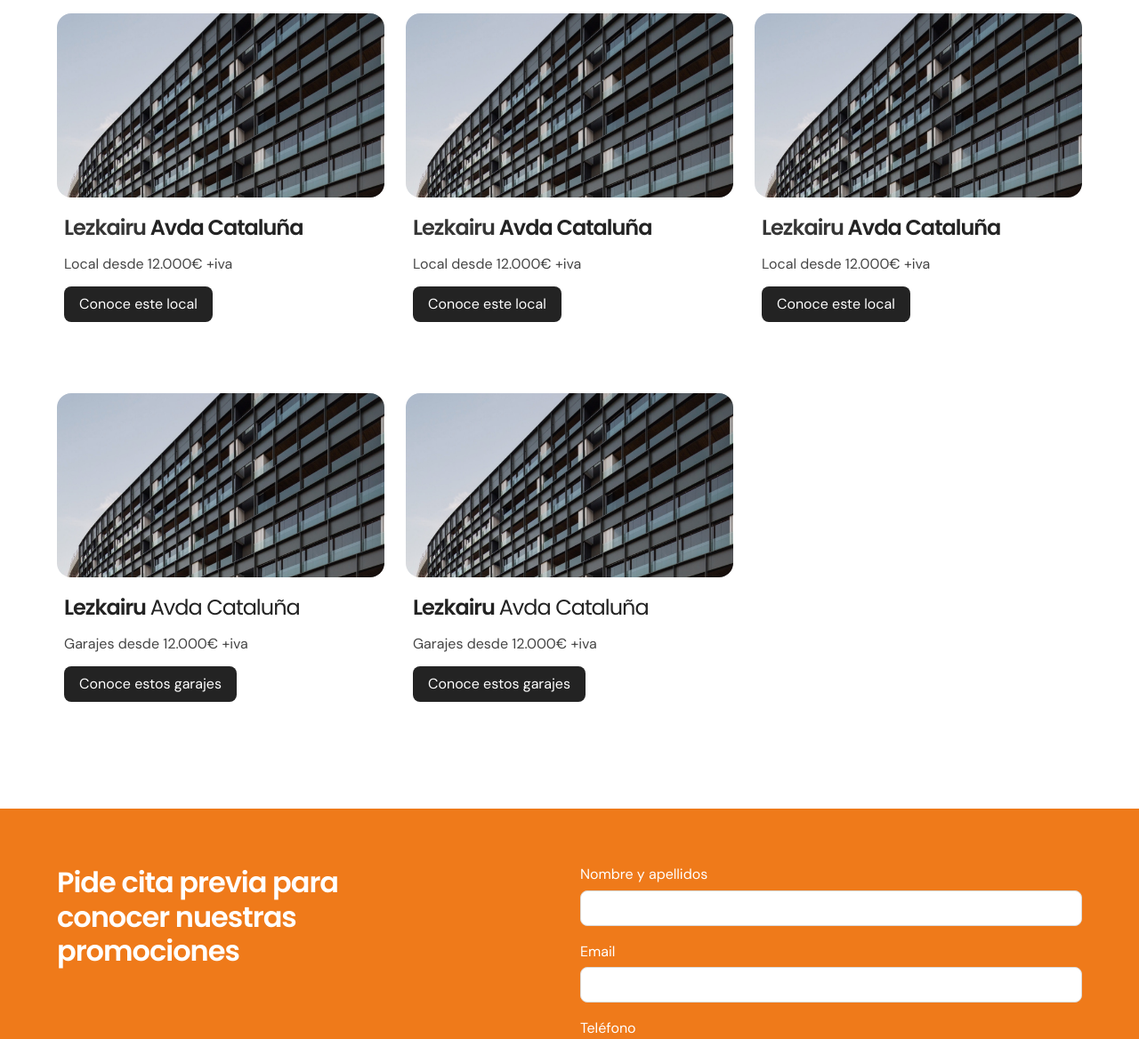
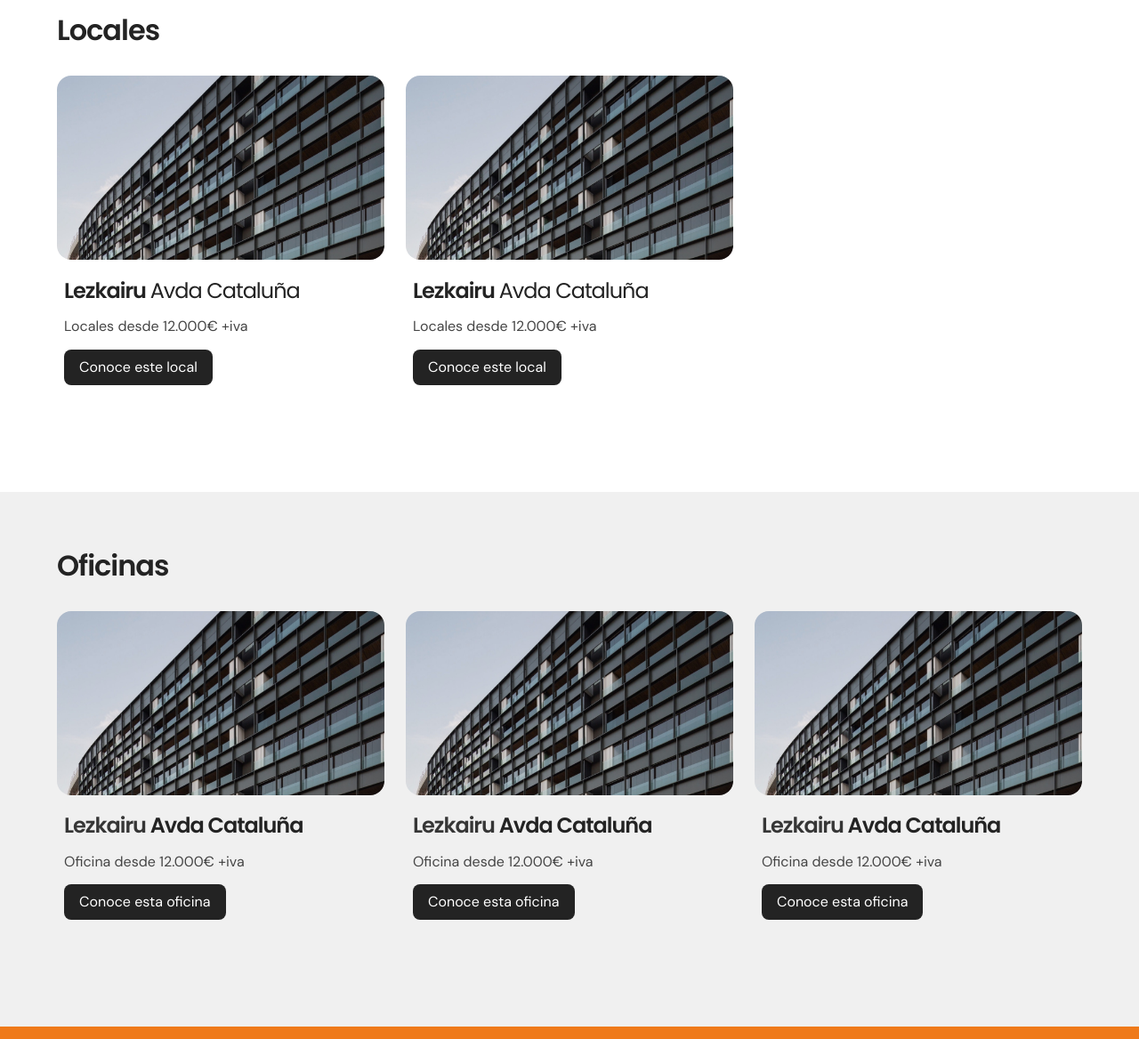
Before and after one commit to xabiangos-design/andia, a website: page locales.html in a window 1280 px wide. Shown: the part 215-1383 px from the top of the page at 89% size. Drawn offline with nearby package versions, Linux system fonts and the light colour scheme.

Commit message:
locales bien

```diff
--- a/locales.html
+++ b/locales.html
@@ -82,6 +82,54 @@
       </section>
       <section class="section aos-init aos-animate pt-0" data-aos="fade-up" data-aos-offset="2">
         <div class="container">
+          <div class="title-wrapper">
+            <h2>Locales</h2>
+          </div>
+            <div class="columns is-multiline">
+                <div class="column is-12-tablet is-4-desktop">
+                  <div class="card-promocion">
+                    <div class="pic-wrapper">
+                      <img src="images/pruebas.jpg" alt="Construcciones Andia" width="" height="">
+                    </div> <!-- video-wrapper -->
+                    <div class="card-copy">
+                      <h3>Lezkairu <span class="title-light">Avda Cataluña</span></h3>
+                      <p>
+                        Locales desde 12.000€ +iva
+                      </p>
+                      <p>
+                        <a class="button is-dark" href="vivienda.html" title="Conoce esta promoción">
+                          Conoce este local
+                        </a>
+                      </p>
+                    </div>
+                  </div><!-- card-promocion -->
+                </div><!-- column -->
+                <div class="column is-12-tablet is-4-desktop">
+                  <div class="card-promocion">
+                    <div class="pic-wrapper">
+                      <img src="images/pruebas.jpg" alt="Construcciones Andia" width="" height="">
+                    </div> <!-- video-wrapper -->
+                    <div class="card-copy">
+                      <h3>Lezkairu <span class="title-light">Avda Cataluña</span></h3>
+                      <p>
+                        Locales desde 12.000€ +iva
+                      </p>
+                      <p>
+                        <a class="button is-dark" href="vivienda.html" title="Conoce esta promoción">
+                          Conoce este local
+                        </a>
+                      </p>
+                    </div>
+                  </div><!-- card-promocion -->
+                </div><!-- column -->
+              </div><!-- columns -->
+        </div><!-- container -->
+       </section>
+       <section class="section bg-gray aos-init aos-animate" data-aos="fade-up" data-aos-offset="2">
+        <div class="container">
+          <div class="title-wrapper">
+            <h2>Oficinas</h2>
+          </div>
             <div class="columns is-multiline">
                 <div class="column is-12-tablet is-4-desktop">
                   <div class="card-promocion">
@@ -91,11 +139,11 @@
                     <div class="card-copy">
                       <h3><strong>Lezkairu</strong> Avda Cataluña</h3>
                       <p>
-                        Local desde 12.000€ +iva
+                        Oficina desde 12.000€ +iva
                       </p>
                       <p>
                         <a class="button is-dark" href="vivienda.html" title="Conoce esta promoción">
-                          Conoce este local
+                          Conoce esta oficina
                         </a>
                       </p>
                     </div>
@@ -109,11 +157,11 @@
                       <div class="card-copy">
                         <h3><strong>Lezkairu</strong> Avda Cataluña</h3>
                         <p>
-                          Local desde 12.000€ +iva
+                          Oficina desde 12.000€ +iva
                         </p>
                         <p>
                           <a class="button is-dark" href="vivienda.html" title="Conoce esta promoción">
-                            Conoce este local
+                            Conoce esta oficina
                           </a>
                         </p>
                       </div>
@@ -127,52 +175,16 @@
                       <div class="card-copy">
                         <h3><strong>Lezkairu</strong> Avda Cataluña</h3>
                         <p>
-                          Local desde 12.000€ +iva
+                          Oficina desde 12.000€ +iva
                         </p>
                         <p>
                           <a class="button is-dark" href="vivienda.html" title="Conoce esta promoción">
-                            Conoce este local
+                            Conoce esta oficina
                           </a>
                         </p>
                       </div>
                     </div><!-- card-promocion -->
                   </div><!-- column -->
-                <div class="column is-12-tablet is-4-desktop">
-                  <div class="card-promocion">
-                    <div class="pic-wrapper">
-                      <img src="images/pruebas.jpg" alt="Construcciones Andia" width="" height="">
-                    </div> <!-- video-wrapper -->
-                    <div class="card-copy">
-                      <h3>Lezkairu <span class="title-light">Avda Cataluña</span></h3>
-                      <p>
-                        Garajes desde 12.000€ +iva
-                      </p>
-                      <p>
-                        <a class="button is-dark" href="vivienda.html" title="Conoce esta promoción">
-                          Conoce estos garajes
-                        </a>
-                      </p>
-                    </div>
-                  </div><!-- card-promocion -->
-                </div><!-- column -->
-                <div class="column is-12-tablet is-4-desktop">
-                  <div class="card-promocion">
-                    <div class="pic-wrapper">
-                      <img src="images/pruebas.jpg" alt="Construcciones Andia" width="" height="">
-                    </div> <!-- video-wrapper -->
-                    <div class="card-copy">
-                      <h3>Lezkairu <span class="title-light">Avda Cataluña</span></h3>
-                      <p>
-                        Garajes desde 12.000€ +iva
-                      </p>
-                      <p>
-                        <a class="button is-dark" href="vivienda.html" title="Conoce esta promoción">
-                          Conoce estos garajes
-                        </a>
-                      </p>
-                    </div>
-                  </div><!-- card-promocion -->
-                </div><!-- column -->
               </div><!-- columns -->
         </div><!-- container -->
        </section>
```
